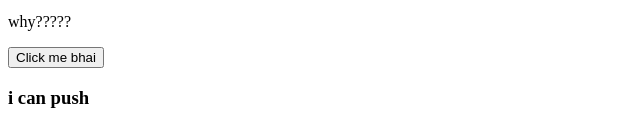
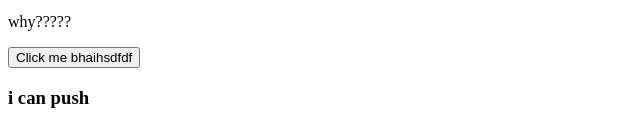
Before and after one commit to munna686/form-my, a plain HTML site: page index.html in a window 1280 px wide. Shown: the part 839-964 px from the top of the page, 0-640 px from the left. Drawn offline with Linux system fonts and the light colour scheme.

Commit message:
Update index.html

```diff
--- a/index.html
+++ b/index.html
@@ -46,7 +46,7 @@
         <br>
         <p>i am a lover boy</p>
         <p>why?????</p>
-        <button>Click me bhai</button>
+        <button>Click me bhaihsdfdf</button>
         <h3>i can push</h3>
 
 </body>
```
